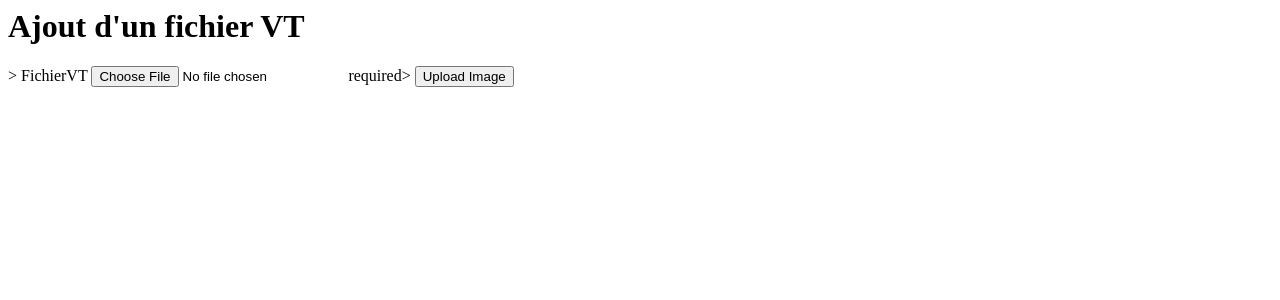
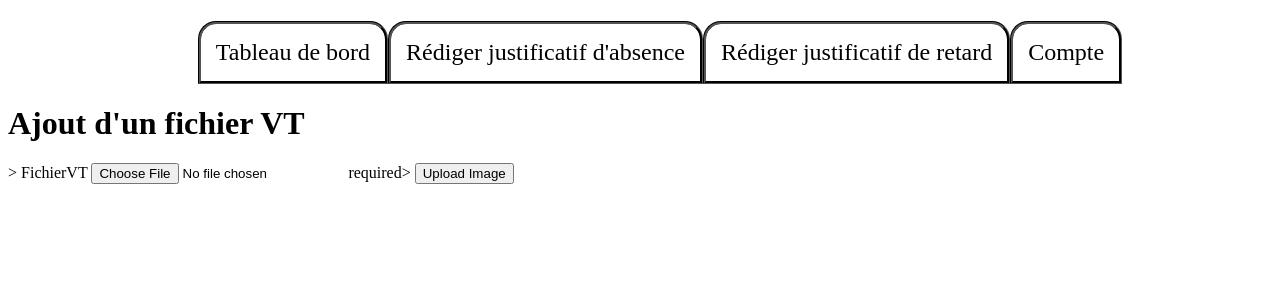
Before and after one commit to crysis421/Systeme-de-Gestion-des-Absences-pour-le-BUT-informatique, a PHP site: page /formulaireVT.php in a window 1280 px wide. Shown: the top 300 px of the page. Run offline with PHP 8.4, Linux system fonts and the light colour scheme.

Commit message:
LE MENU horizontal general

```diff
--- a/Code/Vue/formulaireVT.php
+++ b/Code/Vue/formulaireVT.php
@@ -1,3 +1,4 @@
+<?php require 'menuHorizontal.html'; ?>
 <head>
     <title>Ajout d'un FichierVT</title>
 </head>
--- /dev/null
+++ b/Code/Vue/menuHorizontal.html
@@ -0,0 +1,18 @@
+<!DOCTYPE html>
+<html lang="en">
+<head>
+    <meta charset="UTF-8">
+    <link rel="stylesheet" href="styleMenuHorizontal.css" />
+    <title>Menu</title>
+</head>
+<body>
+
+<ul>
+    <a href="formulaireVT.php"><li>Tableau de bord</li></a>
+    <a href="formulaireVT.php"><li>Rédiger justificatif d'absence</li></a>
+    <a href="formulaireVT.php"><li>Rédiger justificatif de retard</li></a>
+    <a href="formulaireVT.php"><li>Compte</li></a>
+</ul>
+
+</body>
+</html>
--- /dev/null
+++ b/Code/Vue/styleMenuHorizontal.css
@@ -0,0 +1,29 @@
+ul{
+    text-align: center;
+    font-size: 150%;
+}
+
+li {
+    display: inline-block;
+    position: static;
+    padding: 15px;
+    outline-style: groove;
+    outline-color: black;
+    border-start-start-radius: 15px;
+    border-start-end-radius: 15px;
+}
+li:hover{
+    background-color: #efefef;
+}
+
+a:visited{
+    color: #000000;
+    text-decoration-line: none;
+}
+a:link {
+    color: #000000;
+    text-decoration-line: none;
+}
+a:hover{
+    color: #0280af;
+}
```
